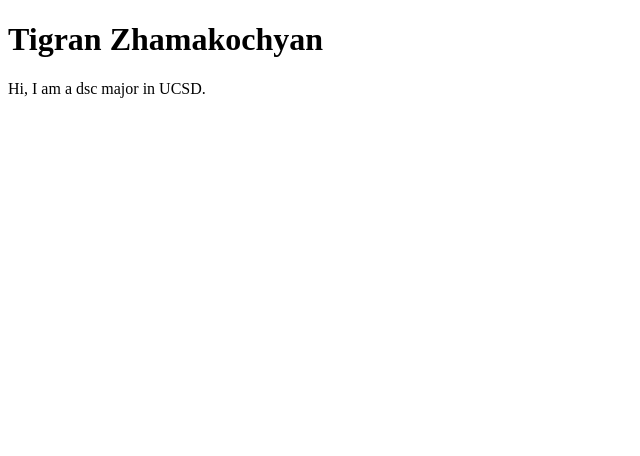
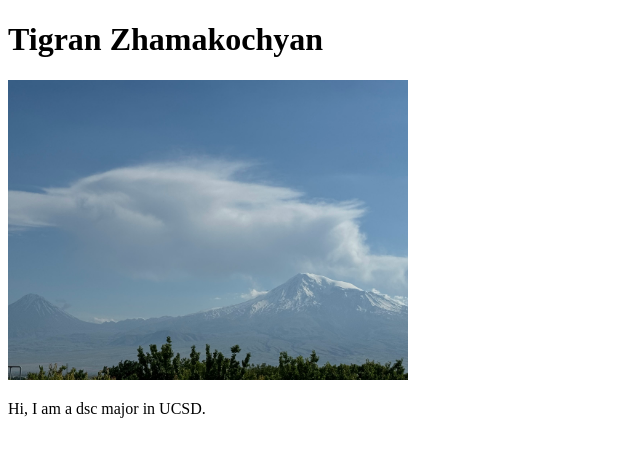
Before and after one commit to TigranZhamakochyan/portfolio, a plain HTML site: page index.html in a window 1280 px wide. Shown: the whole page, without its empty margins (0-640 px from the left). Drawn offline with Linux system fonts and the light colour scheme.

Commit message:
Add a new photo

```diff
--- a/index.html
+++ b/index.html
@@ -7,5 +7,7 @@
 </head>
 <body>
     <h1>Tigran Zhamakochyan</h1>
+    <img src="images/masis.jpg" alt="Photo of holy Mount Ararat from my home country" width="400">
     <p>Hi, I am a dsc major in UCSD.</p>
 </body>
+</html>
```
Also changed, not shown: images/masis.jpg (added).
